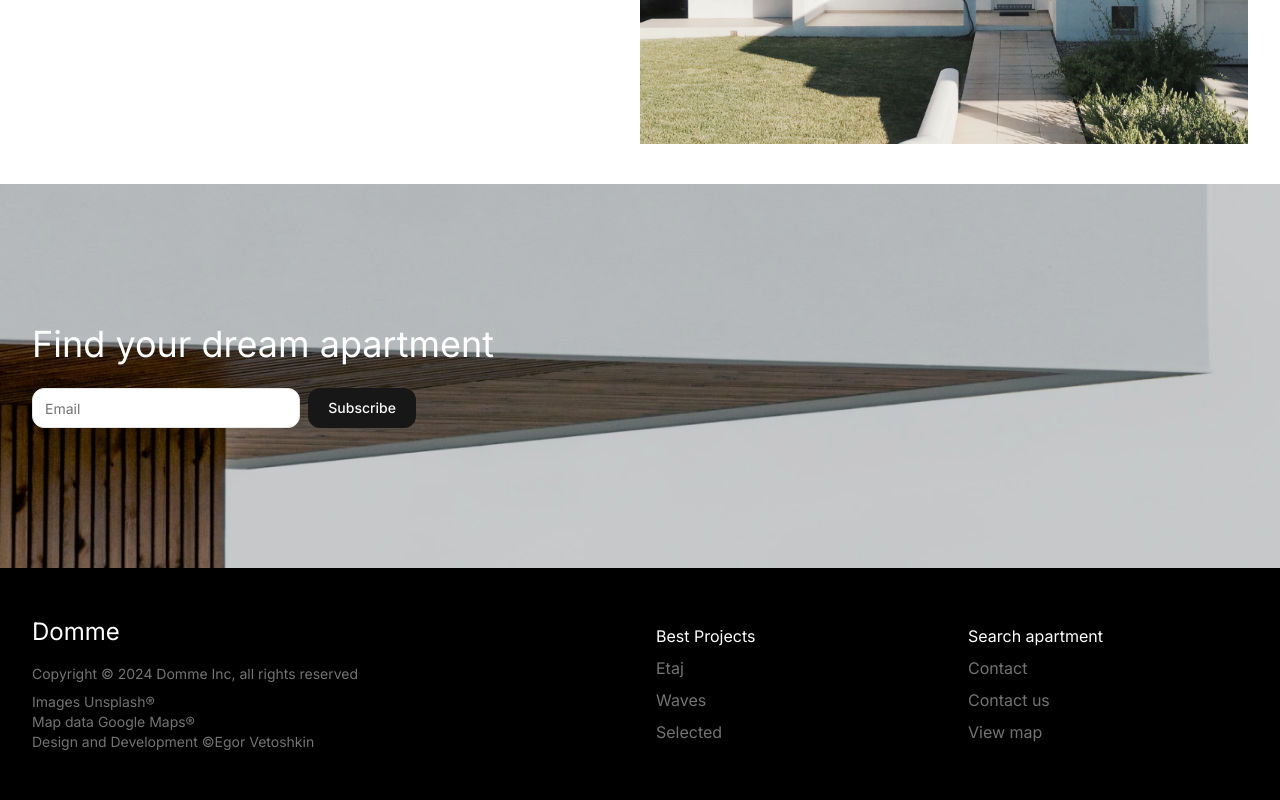
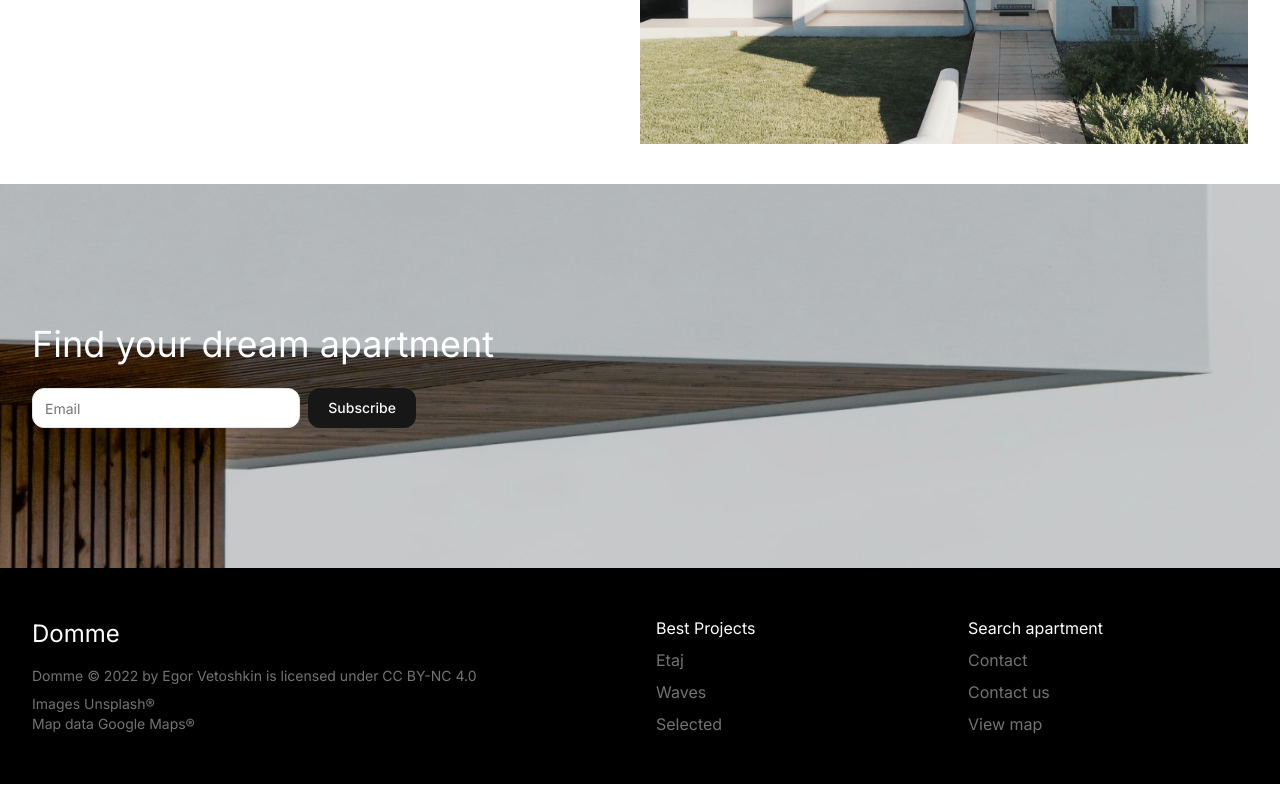
Before and after one commit to egorvts/Domme, a Next.js app: page / in a window 1280 px wide. Shown: the part 2528-3328 px from the top of the page. Built offline with nearby package versions, Linux system fonts and the light colour scheme.

Commit message:
Added CC License

```diff
--- a/src/components/Footer.tsx
+++ b/src/components/Footer.tsx
@@ -9,7 +9,29 @@ const Footer = () => {
         </Link>
         <div className="flex flex-col gap-2 text-neutral-500">
           <p className="text-sm">
-            Copyright © 2024 Domme Inc, all rights reserved
+            <a
+              className="hover:text-neutral-400"
+              target="_blank"
+              href="https://github.com/egorvts/Domme"
+            >
+              Domme
+            </a>{" "}
+            © 2022 by{" "}
+            <a
+              className="hover:text-neutral-400"
+              target="_blank"
+              href="http://egors-portfolio.tilda.ws"
+            >
+              Egor Vetoshkin
+            </a>{" "}
+            is licensed under{" "}
+            <a
+              className="hover:text-neutral-400"
+              target="_blank"
+              href="https://creativecommons.org/licenses/by-nc/4.0/"
+            >
+              CC BY-NC 4.0
+            </a>
           </p>
           <p className="text-sm ">
             Images{" "}
@@ -27,14 +49,6 @@ const Footer = () => {
               className="hover:text-neutral-400"
             >
               Google Maps®
-            </a>{" "}
-            <br /> Design and Development{" "}
-            <a
-              target="_blank"
-              href="http://egors-portfolio.tilda.ws"
-              className="hover:text-neutral-400"
-            >
-              ©Egor Vetoshkin
             </a>
           </p>
         </div>
```
Also changed, not shown: 1 other file (tests, documents, lock files or other folders).
